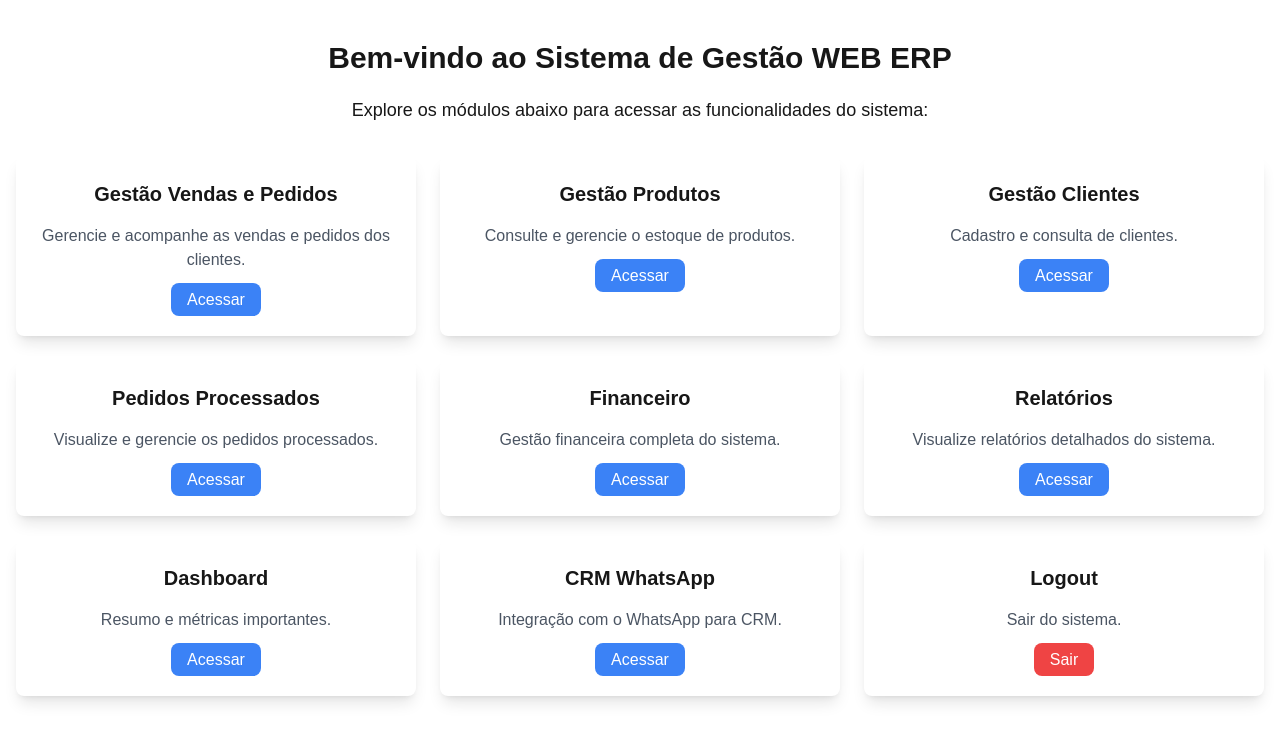
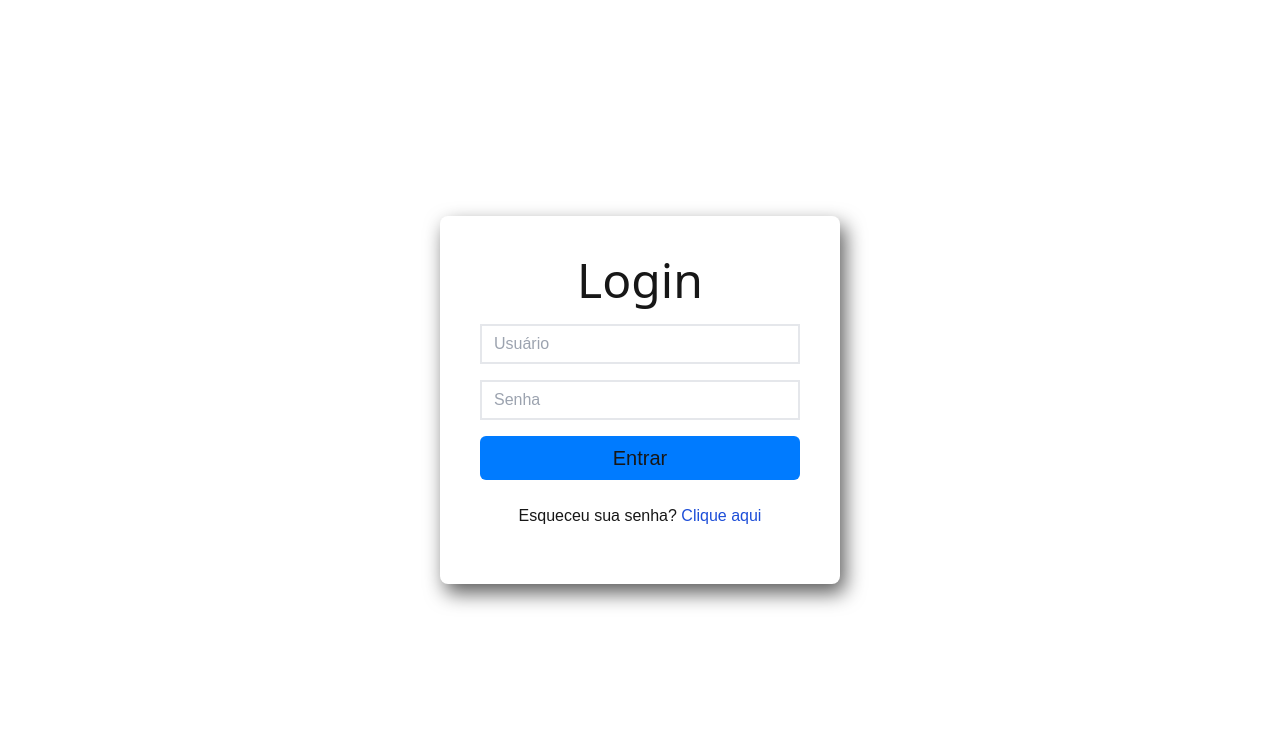
Before and after one commit to WindRoseCode/SG-Place, a Next.js app in the folder sg_next/: page / in a window 1280 px wide. Shown: the top 742 px of the page. Built offline with nearby package versions, Linux system fonts and the light colour scheme.

Commit message:
Login finalizado e linkado
Reinvenção do login; novo css usando tailwind; link com a pagina home; Alteração de pequenos detalhes

```diff
--- a/sg_next/app/page.tsx
+++ b/sg_next/app/page.tsx
@@ -1,11 +1,9 @@
-import Index from ".././componentes/Modulos/Modulos";
-
+import Login from "@/componentes/Login/Login";
 
 export default function Home() {
   return (
     <>
-      <Index/>
-
+      <Login/>
     </>
   );
 }
--- a/sg_next/app/pedidos/page.tsx
+++ b/sg_next/app/pedidos/page.tsx
@@ -1,7 +1,7 @@
 import Main from "../../componentes/Vendas/Main.jsx";
 import Sidebar from "../../componentes/SideBar/Sidebar.jsx";
 
-export default function Clientes() {
+export default function Pedidos() {
     return (
         <>
             <Sidebar/>
--- a/sg_next/componentes/Login(nãofinalizado)/Header/Header.css
+++ /dev/null
@@ -1,5 +0,0 @@
-.her{
-    margin-top: 15px;
-    align-items: center;
-    text-align: center;
-}
--- a/sg_next/componentes/Login(nãofinalizado)/Header/Header.jsx
+++ /dev/null
@@ -1,9 +0,0 @@
-import './header.css'
-export default function header(){
-    return(
-        <header>
-            <h1 className= "her"> Bem vindo ao Sg Web!</h1>
-            <h3  className= "her">Faça login para utilizar as ferramentas</h3>
-        </header>
-    )
-}
--- a/sg_next/componentes/Login(nãofinalizado)/Login.jsx
+++ /dev/null
@@ -1,42 +0,0 @@
-import './login.css'
-import Header from './Header/Header.jsx';
-
-export default function Login() {
-  return (
-    <>
-      <Header />
-      <div className="login-container">
-        <div className="login-box">
-          <h1>Login:</h1>
-          <form id="loginForm">
-            <div className="form-group">
-              <input
-                type="text"
-                className="form-control"
-                id="usuario"
-                placeholder="Usuário"
-                required
-              />
-            </div>
-            <div className="form-group">
-              <input
-                type="password"
-                className="form-control"
-                id="senha"
-                placeholder="Senha"
-                required
-              />
-            </div>
-            <button type="submit" className="btn btn-login btn-lg">
-              Entrar
-            </button>
-          </form>
-          <p className="mt-4">
-            Esqueceu sua senha? <a href="#">Clique aqui</a>
-          </p>
-          <p id="mensagem" className="text-danger"></p>
-        </div>
-      </div>
-    </>
-  );
-}
--- /dev/null
+++ b/sg_next/componentes/Login/Login.jsx
@@ -0,0 +1,43 @@
+import './login.css';
+import Link from "next/link";
+
+export default function Login() {
+  return (
+    <>
+      <div className="login-container">
+        <div className="login-box">
+          <h1 className="font-sans text-5xl font-medium mb-5">Login</h1>
+          <form id="loginForm">
+            <div className="form-group">
+              <input
+                type="text"
+                className="form-control border-2 px-3 py-1.5 w-full mb-4"
+                id="usuario"
+                placeholder="Usuário"
+                //required
+              />
+            </div>
+            <div className="form-group">
+              <input
+                type="password"
+                className="form-control border-2 px-3 py-1.5 w-full mb-4"
+                id="senha"
+                placeholder="Senha"
+                //required
+              />
+            </div>
+            <Link href="/home">
+              <button type="submit" className="btn btn-login btn-lg px-4 py-2 w-full text-xl rounded-md">
+                Entrar
+              </button>
+            </Link>
+          </form>
+          <p className="mt-6 mb-4">
+            Esqueceu sua senha? <a href="#" className='text-blue-700'>Clique aqui</a>
+          </p>
+          <p id="mensagem" className="text-danger mb-4"></p>
+        </div>
+      </div>
+    </>
+  );
+}
--- a/sg_next/componentes/Login(nãofinalizado)/login.css
+++ b/sg_next/componentes/Login/login.css
@@ -2,8 +2,7 @@
     display: flex;
     align-items: center;
     justify-content: center;
-    height: 90vh;
-
+    height: 100vh;
 }
 
 .login-box {
@@ -11,25 +10,14 @@
     padding: 40px;
     text-align: center;
     border-radius: 8px;
-    box-shadow: 0 9px 8px rgba(0, 0, 0, 0.644);
+    box-shadow: 5px 9px 20px rgba(0, 0, 0, 0.644);
     max-width: 400px;
     width: 100%;
     overflow: hidden;
 }
 
-.login-box h1 {
-    color: black;
-    margin-bottom: 20px;
-}
-
-.form-control {
-    margin-bottom: 15px;
-}
-
 .btn-login {
     background-color: #007bff;
-    border: none;
-    width: 50%;
     transition: background-color 0.3s ease;
 }
 
--- a/sg_next/componentes/Modulos/Modulos.jsx
+++ b/sg_next/componentes/Modulos/Modulos.jsx
@@ -1,7 +1,8 @@
 import Link from "next/link";
 
-const Home = () => {
+export default function Home() {
   return (
+
     <div className="min-h-screen bg-white-100">
       <div className="container mx-auto mt-10 px-4">
         <h1 className="text-center text-3xl font-bold mb-5">Bem-vindo ao Sistema de Gestão WEB ERP</h1>
@@ -103,5 +104,3 @@ const Home = () => {
     </div>
   );
 };
-
-export default Home;
--- a/sg_next/componentes/SideBar/Sidebar.jsx
+++ b/sg_next/componentes/SideBar/Sidebar.jsx
@@ -7,7 +7,7 @@ export default function SideBar() {
             <div className="fixed top-0 left-0 h-full w-64 bg-gray-800 flex flex-col items-center pt-6">
                 <Link
                     className="text-lg font-semibold text-white mb-6"
-                    href={"/"}>
+                    href={"/home"}>
                     Gestão de Sistema
                 </Link>
 
```
Also changed, not shown: sg_next/app/home/page.tsx (added, +9 -0 lines).
